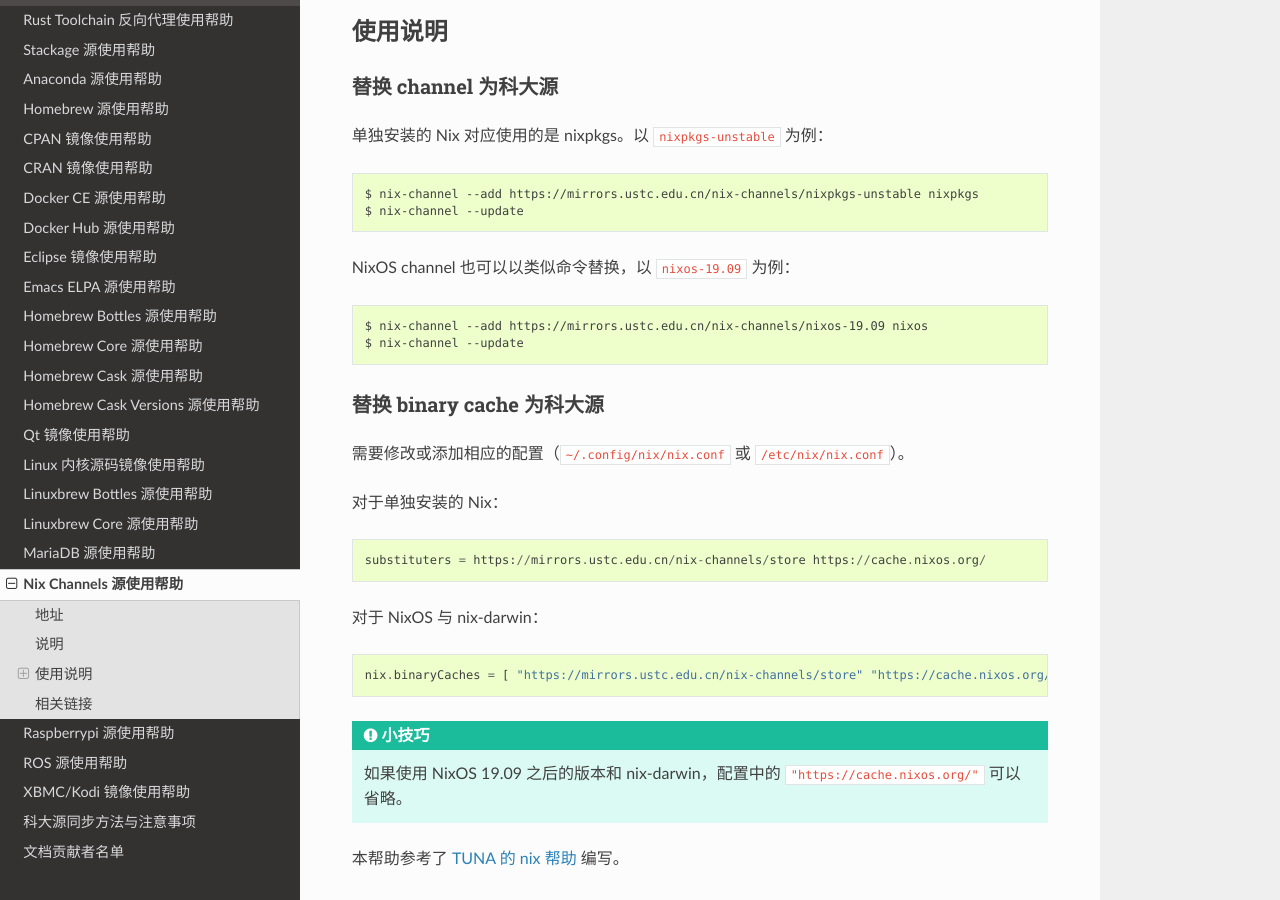
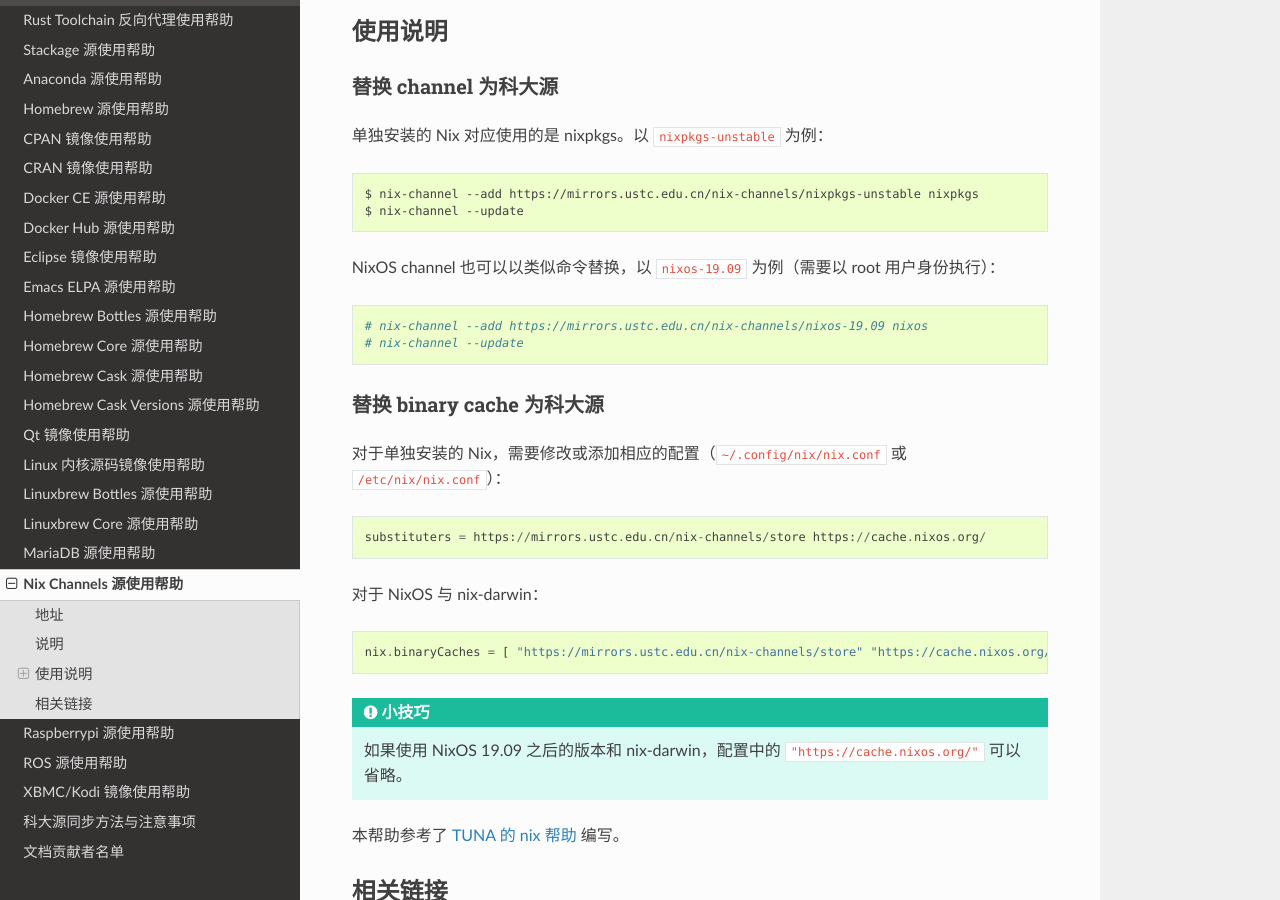
Before and after one commit to ustclug/mirrorhelp, a Sphinx documentation site: the page built from source/nix-channels.rst, in a window 1280 px wide and 900 px high, scrolled down 394 px. Built offline with Sphinx 7.4.7 and the Read the Docs theme 2.0.0, drawn with Linux system fonts in a browser that asks for light colours; pages that are not in the unit, such as notebooks, are missing from menus.

Commit message:
nix-channels: fix bugs

```diff
--- a/source/nix-channels.rst
+++ b/source/nix-channels.rst
@@ -25,20 +25,18 @@
     $ nix-channel --add https://mirrors.ustc.edu.cn/nix-channels/nixpkgs-unstable nixpkgs
     $ nix-channel --update
 
-NixOS channel 也可以以类似命令替换，以 ``nixos-19.09`` 为例：
+NixOS channel 也可以以类似命令替换，以 ``nixos-19.09`` 为例（需要以 root 用户身份执行）：
 
 ::
 
-    $ nix-channel --add https://mirrors.ustc.edu.cn/nix-channels/nixos-19.09 nixos
-    $ nix-channel --update
+    # nix-channel --add https://mirrors.ustc.edu.cn/nix-channels/nixos-19.09 nixos
+    # nix-channel --update
 
 
 替换 binary cache 为科大源
 ^^^^^^^^^^^^^^^^^^^^^^^^^^
 
-需要修改或添加相应的配置（``~/.config/nix/nix.conf`` 或 ``/etc/nix/nix.conf``）。
-
-对于单独安装的 Nix：
+对于单独安装的 Nix，需要修改或添加相应的配置（``~/.config/nix/nix.conf`` 或 ``/etc/nix/nix.conf``）：
 
 ::
 
```
